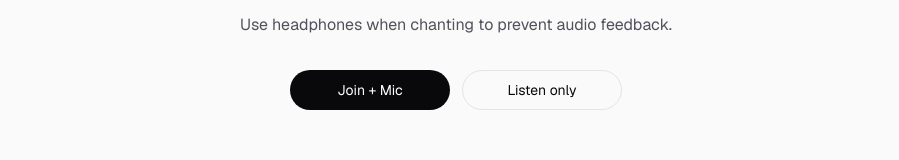
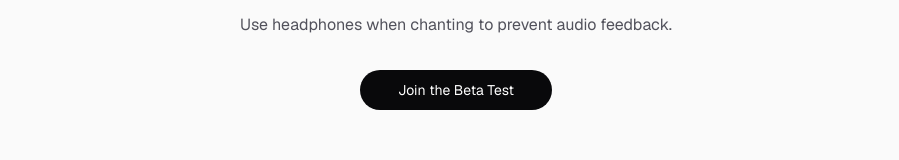
Before and after one commit to legshampoo/aumchanting, a Next.js app in the folder apps/web/: page / in a window 1280 px wide. Shown: the part 347-507 px from the top of the page, without its empty margins (184-1083 px from the left). Built offline with nearby package versions, Linux system fonts and the light colour scheme; no server answers.

Commit message:
beta test

```diff
--- a/apps/web/app/components/RoomCTAs.tsx
+++ b/apps/web/app/components/RoomCTAs.tsx
@@ -1,3 +1,6 @@
+const BETA_TEST_URL =
+  "https://groups.google.com/g/aum-chanting-app-testers";
+
 type RoomCTAsProps = {
   status: "idle" | "joining" | "joined" | "leaving" | "error";
   isJoined: boolean;
@@ -21,6 +24,15 @@ export function RoomCTAs({
     <div
       className={`flex flex-col items-center gap-3 sm:flex-row sm:justify-center ${className}`}
     >
+      <a
+        href={BETA_TEST_URL}
+        target="_blank"
+        rel="noopener noreferrer"
+        className="inline-flex h-10 w-48 items-center justify-center rounded-full bg-zinc-950 text-sm text-white dark:bg-zinc-50 dark:text-zinc-950"
+      >
+        Join the Beta Test
+      </a>
+      <div className="hidden flex-col items-center gap-3 sm:flex-row sm:justify-center">
       <button
         type="button"
         className="h-10 w-40 cursor-pointer rounded-full bg-zinc-950 text-sm text-white disabled:cursor-not-allowed disabled:opacity-50 dark:bg-zinc-50 dark:text-zinc-950"
@@ -51,6 +63,7 @@ export function RoomCTAs({
           Leave
         </button>
       ) : null}
+      </div>
     </div>
   );
 }
--- a/apps/web/capacitor.config.ts
+++ b/apps/web/capacitor.config.ts
@@ -1,11 +1,4 @@
-import dotenv from "dotenv";
-import path from "path";
-import { fileURLToPath } from "url";
 import type { CapacitorConfig } from "@capacitor/cli";
-
-dotenv.config({
-  path: path.resolve(path.dirname(fileURLToPath(import.meta.url)), "../../.env"),
-});
 
 /**
  * Hybrid shell: native iOS/Android wrapper loads the deployed web app.
@@ -13,7 +6,7 @@ dotenv.config({
  * Rebuild the store app only when native permissions, plugins, or shell config change.
  *
  * Local override (simulator / device on LAN):
- *   CAPACITOR_SERVER_URL=http://192.168.x.x:3000 pnpm --filter web cap:sync:ios
+ *   CAPACITOR_SERVER_URL=http://192.168.x.x:3000 pnpm --filter web cap:sync:android
  */
 const serverUrl =
   process.env.CAPACITOR_SERVER_URL ?? "https://aumchanting.com";
```
Also changed, not shown: 2 other files (tests, documents, lock files or other folders).
